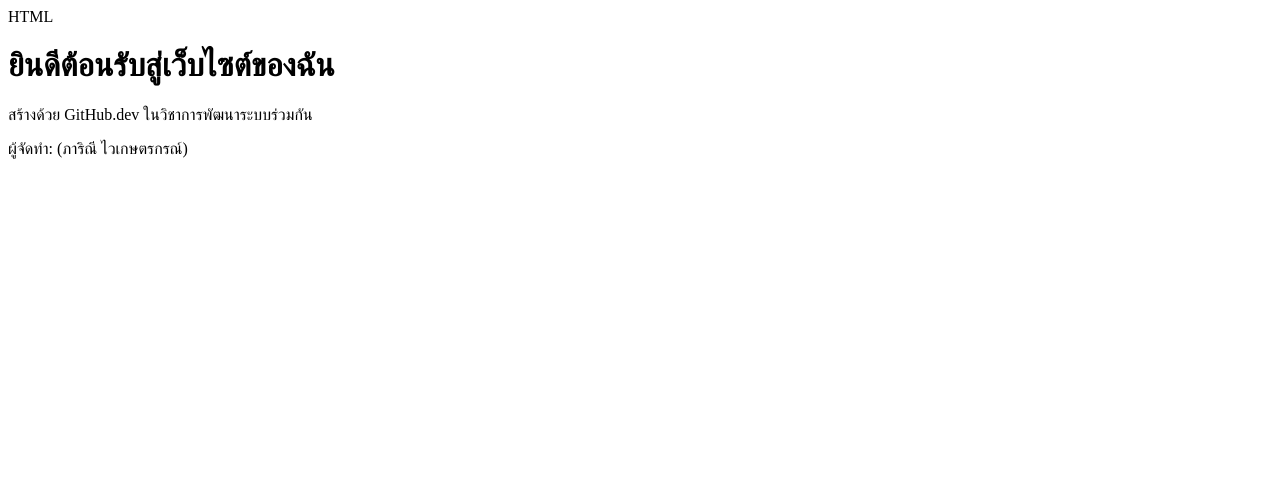
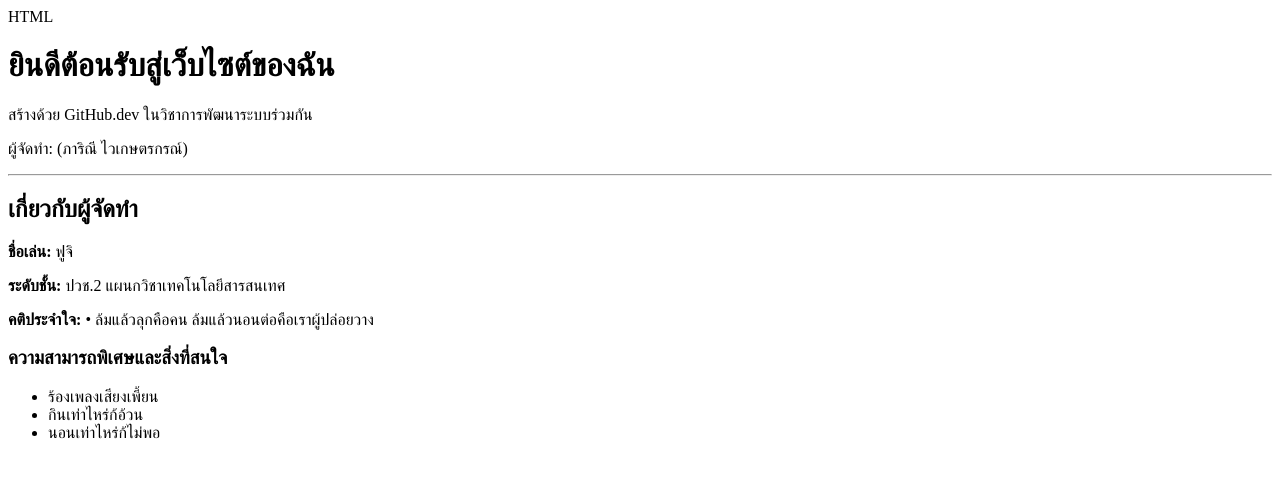
Before and after one commit to pparin28/my-first-repo, a plain HTML site: page index.HTML in a window 1280 px wide. Drawn offline with Linux system fonts and the light colour scheme.

Commit message:
อัปเดตข้อมูลในสาขา feature-profile

```diff
--- a/index.HTML
+++ b/index.HTML
@@ -9,5 +9,16 @@ HTML
     <h1>ยินดีต้อนรับสู่เว็บไซต์ของฉัน</h1>
     <p>สร้างด้วย GitHub.dev ในวิชาการพัฒนาระบบร่วมกัน</p>
     <p>ผู้จัดทำ: (ภาริณี ไวเกษตรกรณ์)</p>
-</body>
-</html>
+</p>
+    <hr>
+    <h2>เกี่ยวกับผู้จัดทำ</h2>
+    <p><strong>ชื่อเล่น:</strong> ฟูจิ</p>
+    <p><strong>ระดับชั้น:</strong> ปวช.2 แผนกวิชาเทคโนโลยีสารสนเทศ</p>
+    <p><strong>คติประจำใจ:</strong> • ล้มแล้วลุกคือคน ล้มแล้วนอนต่อคือเราผู้ปล่อยวาง</p>
+
+    <h3>ความสามารถพิเศษและสิ่งที่สนใจ</h3>
+    <ul>
+        <li>ร้องเพลงเสียงเพี้ยน</li>
+        <li>กินเท่าไหร่ก้อ้วน</li>
+        <li>นอนเท่าไหร่ก้ไม่พอ</li>
+    </ul>
```
